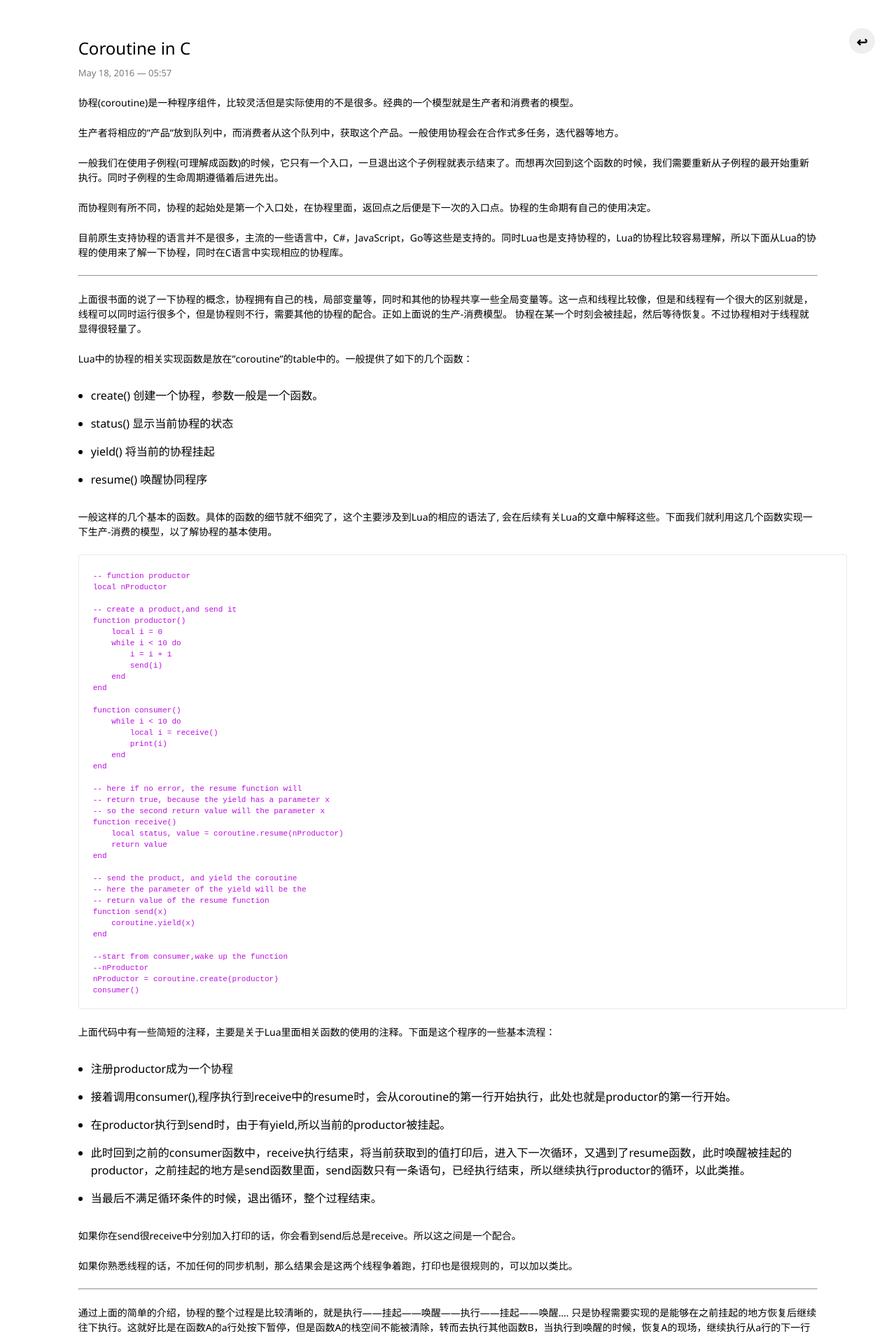
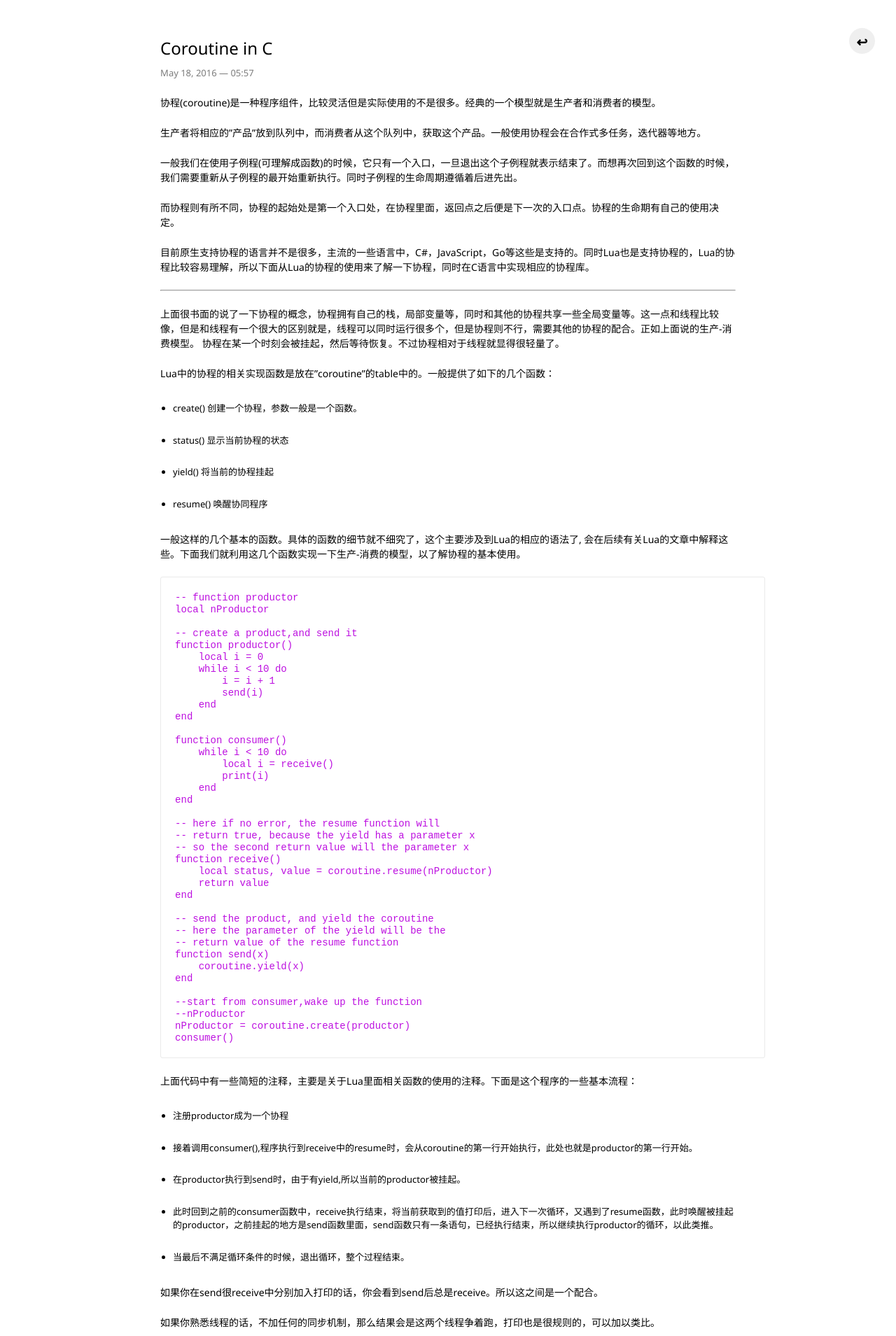
Before and after one commit to JesseEisen/JesseEisen.github.io, a Jekyll site: the page built from _posts/2016-05-18-coroutine.md, in a window 1280 px wide. Shown: the top 1909 px of the page at 70% size. Built offline with Jekyll 4.4.1, drawn with Linux system fonts in a browser that asks for light colours.

Commit message:
fix font

```diff
--- a/css/posts.css
+++ b/css/posts.css
@@ -10,7 +10,7 @@ body {
     margin: 0 auto;
     word-wrap: break-word;
     hyphens: auto;
-    max-width: 90%;
+    max-width: 70%;
 }
 
 .post-title {
@@ -55,8 +55,9 @@ body {
  }
 
  li {
-     margin-bottom: 15px;
-     line-height: 25px;
+     font-size: 13px;
+     margin-bottom: 2em;
+     line-height: 1.5em;
  }
  li.shallow {
      margin-bottom: 10px;
@@ -94,6 +95,11 @@ pre{
      overflow: auto;
  }
 
+ code {
+    font-size: 14px;
+    color: rgb(189,16,224);
+ }
+
 div.return {
      position: absolute;
      right: 30px;
```
